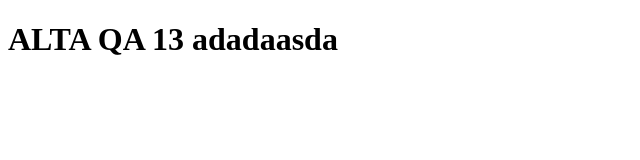
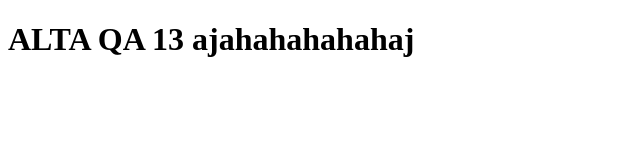
Before and after one commit to almubarok/coba_git, a plain HTML site: page index.html in a window 1280 px wide. Shown: the whole page, without its empty margins (0-640 px from the left). Drawn offline with Linux system fonts and the light colour scheme.

Commit message:
index html

```diff
--- a/index.html
+++ b/index.html
@@ -6,6 +6,6 @@
     <title>Document</title>
 </head>
 <body>
-    <h1>ALTA QA 13 adadaasda</h1>
+    <h1>ALTA QA 13 ajahahahahahaj</h1>
 </body>
 </html>
```
